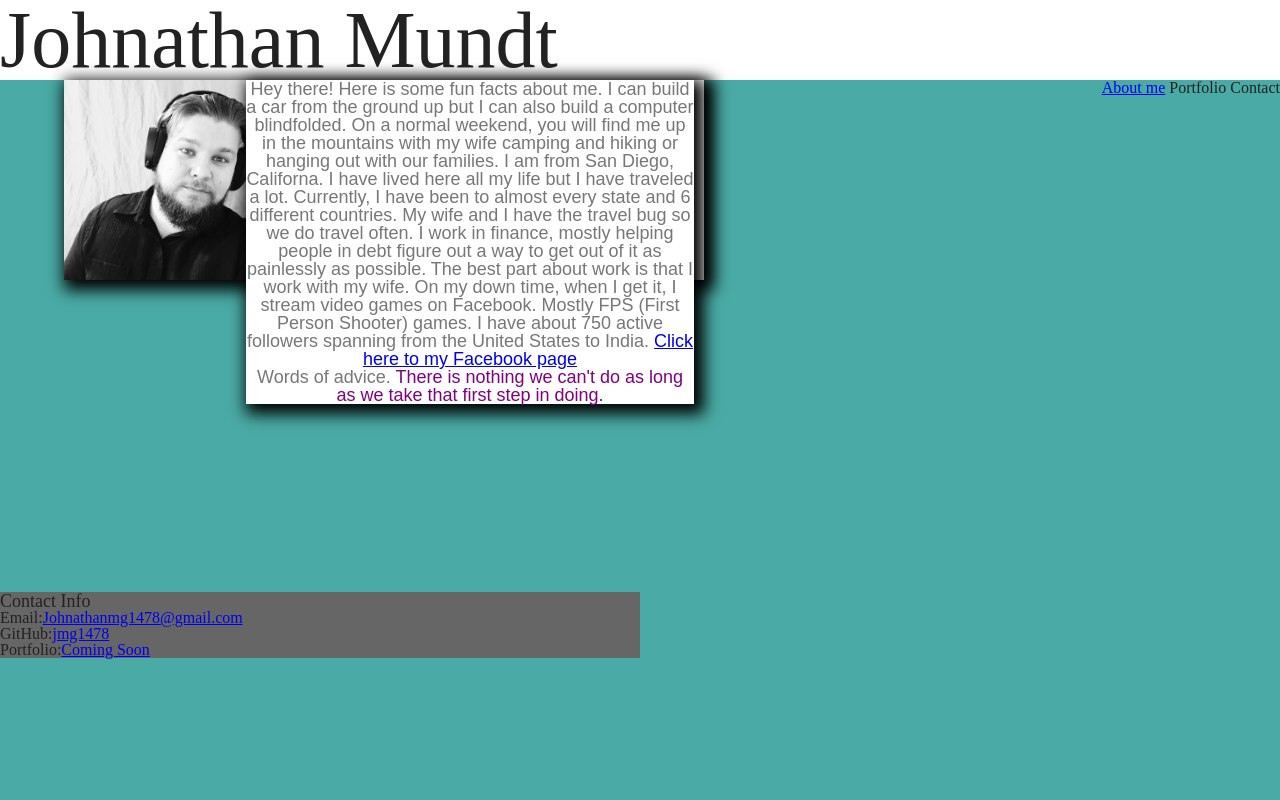
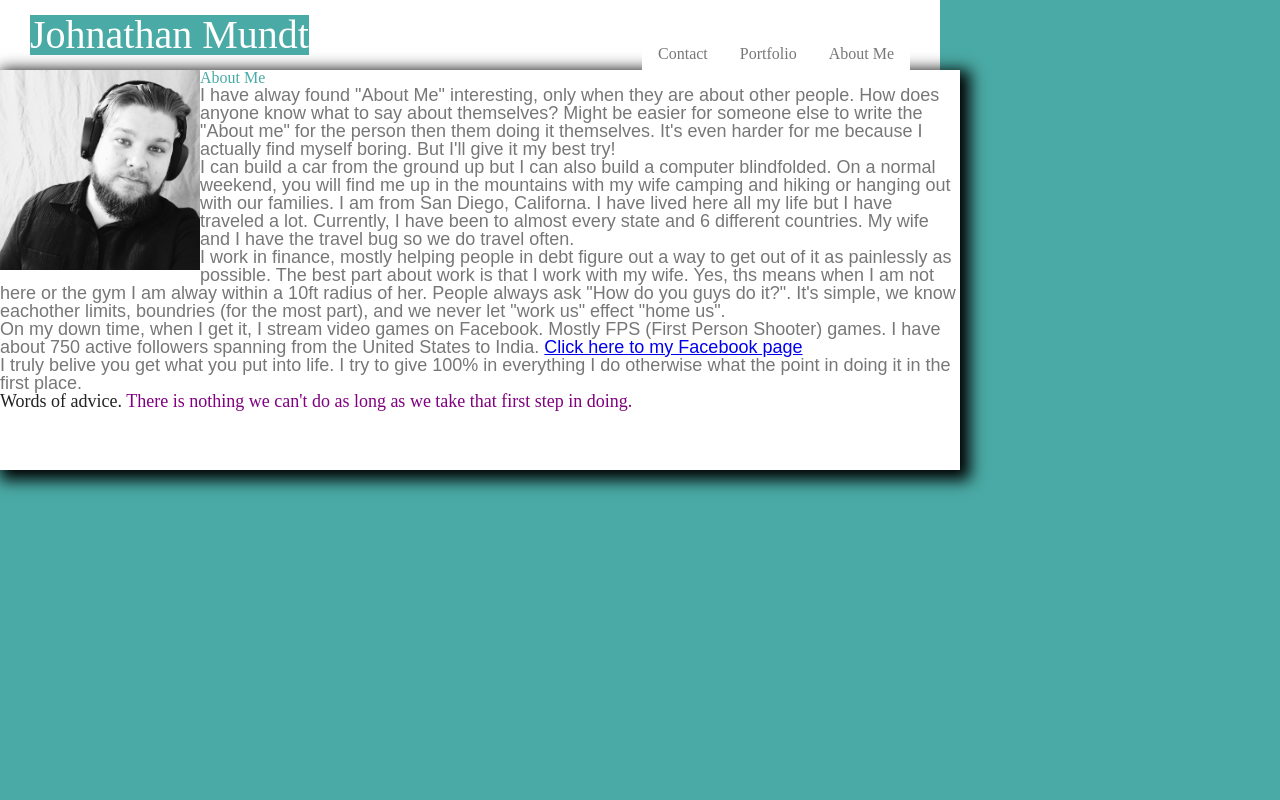
Before and after one commit to jmg1478/jmg1478.github.io, a plain HTML site: page index.html in a window 1280 px wide. Shown: the top 800 px of the page. Drawn offline with Linux system fonts and the light colour scheme.

Commit message:
updates css/html

```diff
--- a/css/style.css
+++ b/css/style.css
@@ -2,49 +2,68 @@ body {
   background-color: #4aaaa5;
 }
 header {
+  padding: 30px;
   background-color: #ffffff;
   border-color: #cccccc;
  clear:both;
+ height: 10px;
+ width: 880px;
+}
+h3 {
+  color: #4aaaa5;
 }
 h1 {
-  font-size: 500%;
+  margin-top: -15px;
+  float: left;
+  font-size: 250%;
+  color: #ffffff;
+  background-color: #4aaaa5;
   font-family: 'font-family: 'Georgia', Times, Times New Roman, Serif;'
-
 }
 .image {
   float: left;
-margin-left: 0px 0px 0px 60px;
-width: 150px;
-height: 38px;
 }
 nav {
   float: right;
+
 }
 .container {
+  width: 960px;
+  height: 400px;
   -webkit-box-shadow: 5px 5px 15px 5px #000000;
   box-shadow: 5px 5px 15px 5px #000000;
   background-color: #ffffff;
   border-color: #dddddd;
-  margin-left: 5%;
-  margin-right: auto;
-  width: 50%;
-  height: 200px;
-  float: left;
 }
-.parg-text {
-  -webkit-box-shadow: 5px 5px 15px 5px #000000;
-  box-shadow: 5px 5px 15px 5px #000000;
-  background-color: #ffffff;
-  border-color: #dddddd;
-  float: left;
-  margin-left: 5%;
-  margin-right: auto;
-  width: 70%;
 
-}
 div {
   float:  right;
-  width: 70%;
+}
+span {
+  text-align: center;
+  font-size: 18px;
+  color: #777777;
+  font-family: 'Arial', 'Helvetica Neue', Helvetica sans-serif;
+}
+ul {
+  list-style-type: none;
+  margin: 0;
+  padding: -20px;
+  overflow: hidden;
+  background-color: #ffffff;
+}
+li {
+  float: right;
+}
+li a {
+  display: block;
+  color: #777777;
+  text-align: center;
+  padding: 16px;
+  text-decoration: none;
+}
+li a:hover {
+  background-color: #111111;
 }
 p {
   text-align: center;
--- a/index.html
+++ b/index.html
@@ -1,35 +1,61 @@
 <!DOCTYPE html>
 <html>
+
 <head>
-        <link href="css\reset.css" rel="stylesheet"/>
-   <link href="css\style.css" rel="stylesheet"/>
+    <link href="css\reset.css" rel="stylesheet" />
+    <link href="css\style.css" rel="stylesheet" />
 </head>
+
 <body>
-    <header><h1>Johnathan Mundt</h1>
+    <header>
+        <h1>Johnathan Mundt</h1>
+        <nav>
+                <ul>
+                        <li><a href="https://jmg1478.github.io/">About Me</a></li>
+                        <li><a href="portfolio.html">Portfolio</a></li>
+                        <li><a href="contact.html">Contact</a></li>
+                      </ul>
     </header>
-    <nav><a href="Basic-Portfolio/index.html">About me</a> Portfolio Contact</nav>
 
-    <div class="container">
+
+    <section class="container">
         <div class="image">
-    <img id="bio-image" src="image\me.jpg" alt="Johnathan Mundt" width="200" length="200">
+            <img id="bio-image" src="image\me.jpg" alt="Johnathan Mundt" width="200" height="200">
         </div>
-    <div class="parg-text">
-    <p>
-            Hey there! Here is some fun facts about me. I can build a car from the ground up but I can also build a computer
-        blindfolded. On a normal weekend, you will find me up in the mountains with my wife camping and hiking or hanging out with our families.
-        I am from San Diego, Californa. I have lived here all my life but I have traveled a lot. Currently, I have been to almost every state and
-        6 different countries. My wife and I have the travel bug so we do travel often. I work in finance, mostly helping people in debt figure out
-        a way to get out of it as painlessly as possible. The best part about work is that I work with my wife. On my down time, when I get it, I stream
-        video games on Facebook. Mostly FPS (First Person Shooter) games. I have about 750 active followers spanning from the United States to India.
+        <h3>About Me</h3>
+            <span>
+                I have alway found "About Me" interesting, only when they are about other people.
+                How does anyone know what to say about themselves? Might be easier for someone else to write the
+                "About me" for the person then them doing it themselves. It's even harder for me because I actually
+                find myself boring. But I'll give it my best try!
+            <br>
+
+                    I can build a car from the ground up but I can also build a computer blindfolded. On a normal weekend,
+                    you will find me up in the mountains with my wife camping and hiking or hanging out with our families.
+                    I am from San Diego, Californa. I have lived here all my life but I have traveled a lot. Currently, I
+                    have been to almost every state and 6 different countries. My wife and I have the travel bug so we do
+                    travel often.
+                    <br>
+                    I work in finance, mostly helping people in debt figure out a way to get out of it as
+                    painlessly as possible. The best part about work is that I work with my wife. Yes, ths means when I am
+                    not here or the gym I am alway within a 10ft radius of her. People always ask "How do you guys do it?".
+                    It's simple, we know eachother limits, boundries (for the most part), and we never let "work us" effect
+                    "home us".
+                    <br>
+                    On my down time, when I get it, I stream video games on Facebook. Mostly FPS (First Person Shooter)
+                    games. I have about 750 active followers spanning from the United States to India.
                     <a href="https://www.facebook.com/VonKrakenGaming/">Click here to my Facebook page</a>
-        </p>
-        <p>
-            <b>Words of advice.</b>
-            <i style="color:purple">
+                    <br>
+                    I truly belive you get what you put into life. I try to give 100% in everything I do otherwise what the point in
+                    doing it in the first place.
+            </span>
+                <h2><b>Words of advice.</b><h/>
+                <p1><i style="color:purple">
                     There is nothing we can't do as long as we take that first step in doing.
                 </i>
-        </p>
-    </div></div>
+                </p1>
+        </div>
+    </section>
     <footer>
         <h2>Contact Info</h2>
         <ul>
@@ -39,5 +65,7 @@
         </ul>
     </footer>
 
-    </footer></body>
+    </footer>
+</body>
+
 </html>
```
Lines whose indentation alone changed are shown as unchanged.
